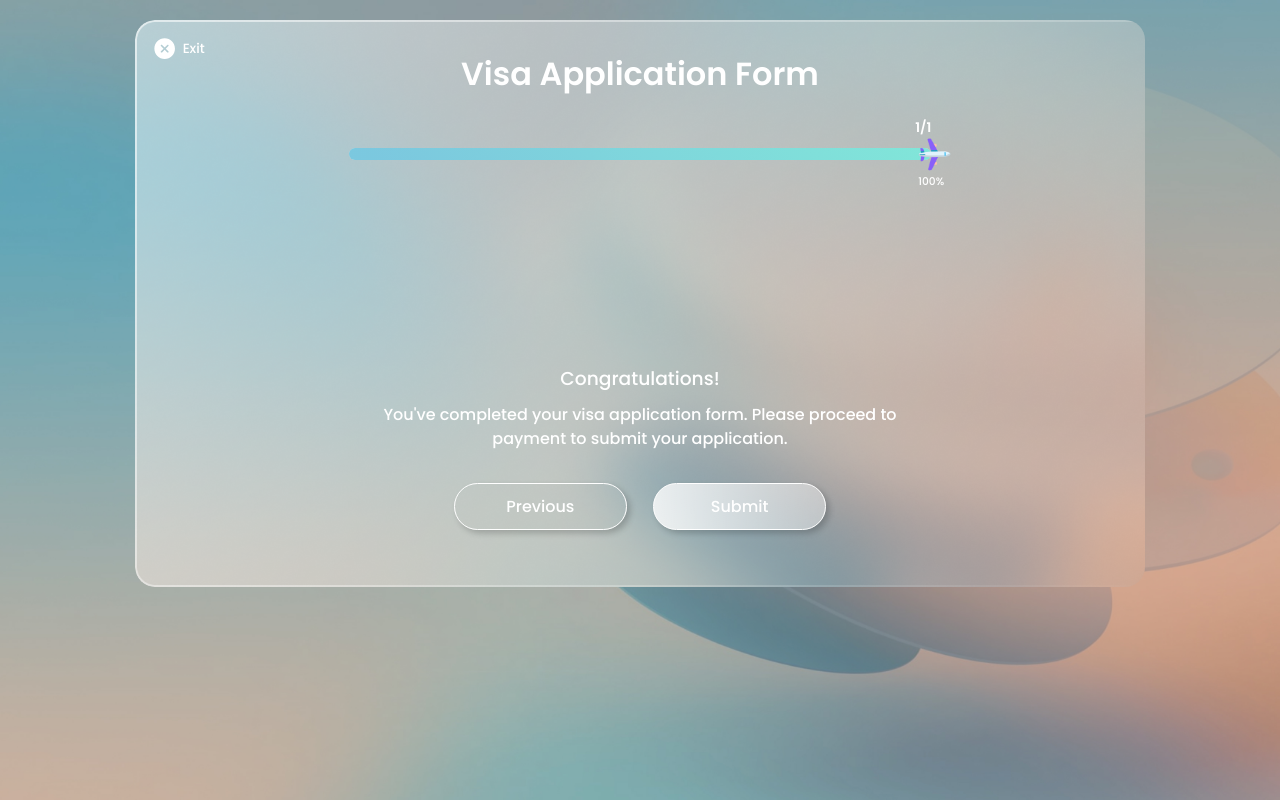
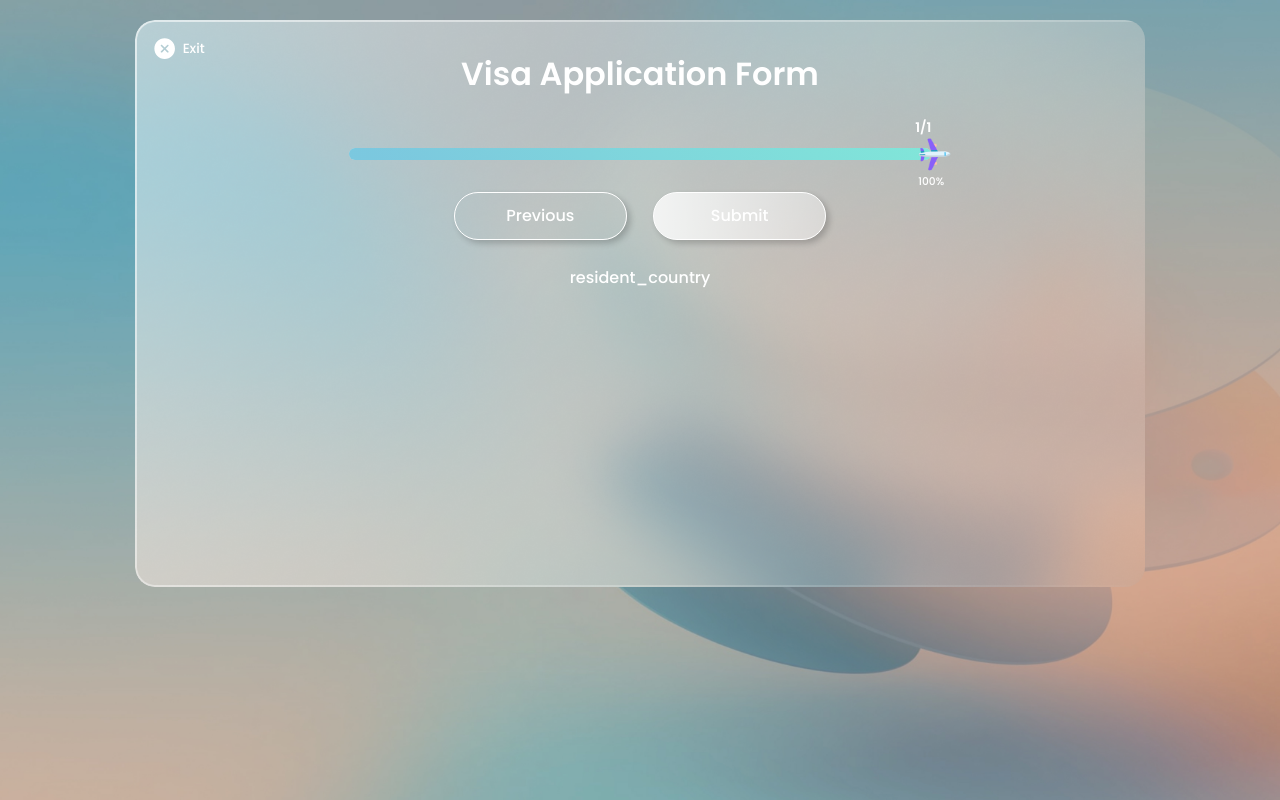
Before and after one commit to taha-sajid/Travel-With-Hydra, a Next.js app: page /visaapplicationform in a window 1280 px wide. Built offline with nearby package versions, Linux system fonts and the light colour scheme.

Commit message:
working on form

```diff
--- a/src/components/ApplicationForm/ApplicationForm.js
+++ b/src/components/ApplicationForm/ApplicationForm.js
@@ -20,7 +20,9 @@ const ApplicationForm = () => {
   console.log("number of applicants count", applicantsCount);
 
   const router = useRouter();
-
+  const handleExit = () => {
+    router.back();  // This sends the user to the previous page
+  };
   const dispatch = useDispatch();
   const currentCountryForms = useSelector(
     (state) => state.auth.currentCountryForms
@@ -264,7 +266,7 @@ const ApplicationForm = () => {
             </>
           )}
 
-          {currentForm === numberOfApplicants + 1 && (
+          {/* {currentForm === numberOfApplicants + 1 && (
             <>
               <img src="/assets/done.gif" className={styles.doneIcon} />
 
@@ -276,7 +278,7 @@ const ApplicationForm = () => {
                 </p>
               </div>
             </>
-          )}
+          )} */}
 
           <div
             className={`${styles.btnContainer} ${
@@ -293,14 +295,14 @@ const ApplicationForm = () => {
             )}
           </div>
 
-          <Link href={"/"}>
+          <button onClick={handleExit}>resident_country
             <div className={`${styles.exitBtnContainer}`}>
               <span className={styles.icon}>
                 <IoIosCloseCircle />
               </span>
               <p>Exit</p>
             </div>
-          </Link>
+          </button>
         </div>
       </div>
     </div>
--- a/src/components/BlogsCard/BlogsCard.js
+++ b/src/components/BlogsCard/BlogsCard.js
@@ -85,8 +85,7 @@ const   BlogsCard = ({ cardData }) => {
   const router = useRouter();
   const isHomePage = router.pathname === "/";
   const isBlogPage = router.pathname === "/blogs";
-  const isCountryDetailsPage = router.pathname === "/countrydetails";
-
+  const isCountryDetailsPage = router.pathname.split("/")[1]==="country";
   // SLICK SLIDER CONFIGURATION
   const settings = {
     dots: false,
@@ -216,7 +215,7 @@ const   BlogsCard = ({ cardData }) => {
                 <div className={styles.card_head}>
                   <img src={IMAGE_BASE_URL + blog.image} alt={blog.title} />
                   <div className={styles.card_tag}>
-                    <span>{blog.country}</span>
+                    <span>{blog.category}</span>
                     <span>
                       {/* {isValid(new Date(blog.date))
                         ? format(new Date(blog.date), "MMM dd, yyyy")
--- a/src/components/PaymentCard/PaymentCard.js
+++ b/src/components/PaymentCard/PaymentCard.js
@@ -150,7 +150,7 @@ const PaymentCard = ({ cardData, price, active, name, visa_type }) => {
   return (
 
     <div className={styles.applyNowContainer}>
-      {authState.user.resident_country !== 'United Kingdom' ? (
+      {authState.user && authState.user.resident_country !== 'United Kingdom' ? (
         <button
         className={`${styles.wishlistButton} ${isDisabled ? styles.disabled : ''}`}
         disabled={isDisabled}
@@ -160,7 +160,7 @@ const PaymentCard = ({ cardData, price, active, name, visa_type }) => {
       </button>
       ): (
       <div className={styles.applyNowCard}>
-        {(active && highestPriorityVisaType === visa_type) && (
+        {((active && highestPriorityVisaType === visa_type) || !token) && (
           <>
             <h2>{cardHeading}</h2>
             <div className={styles.applicantFormGroup}>
```
